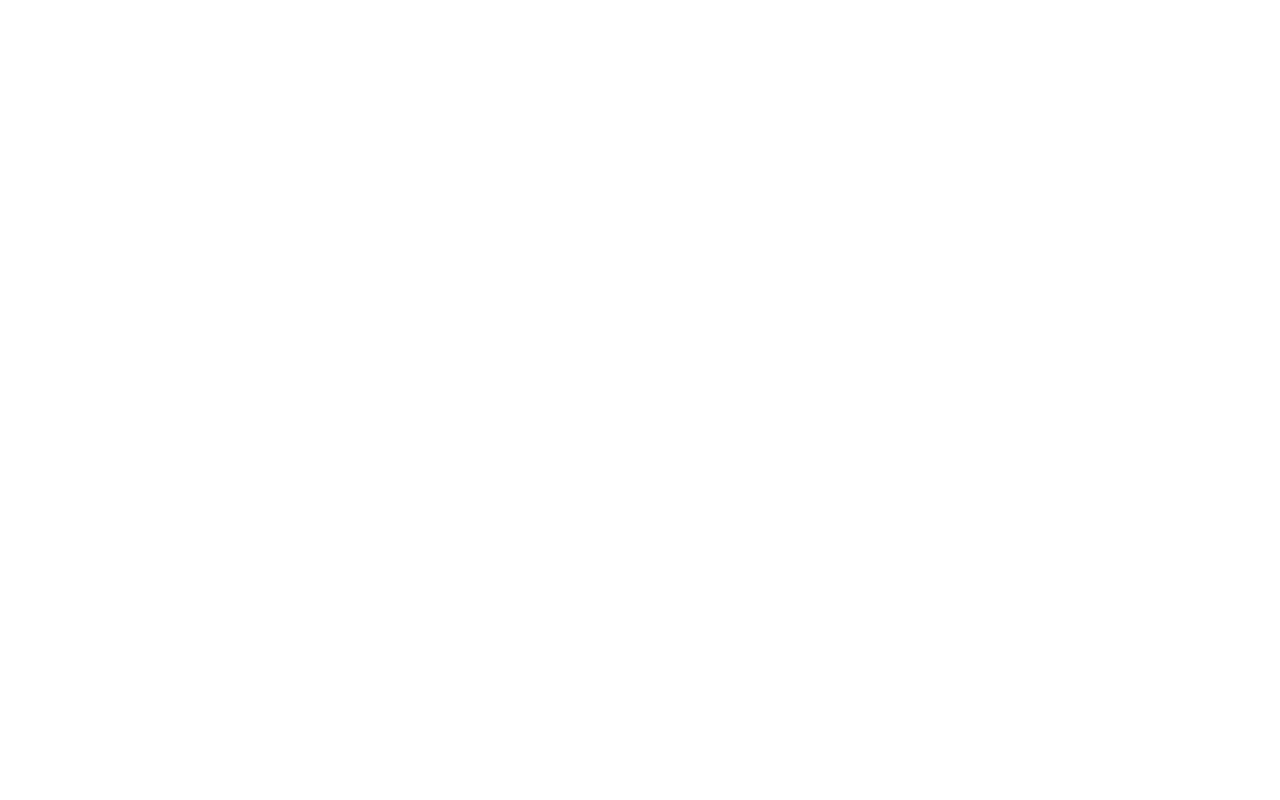
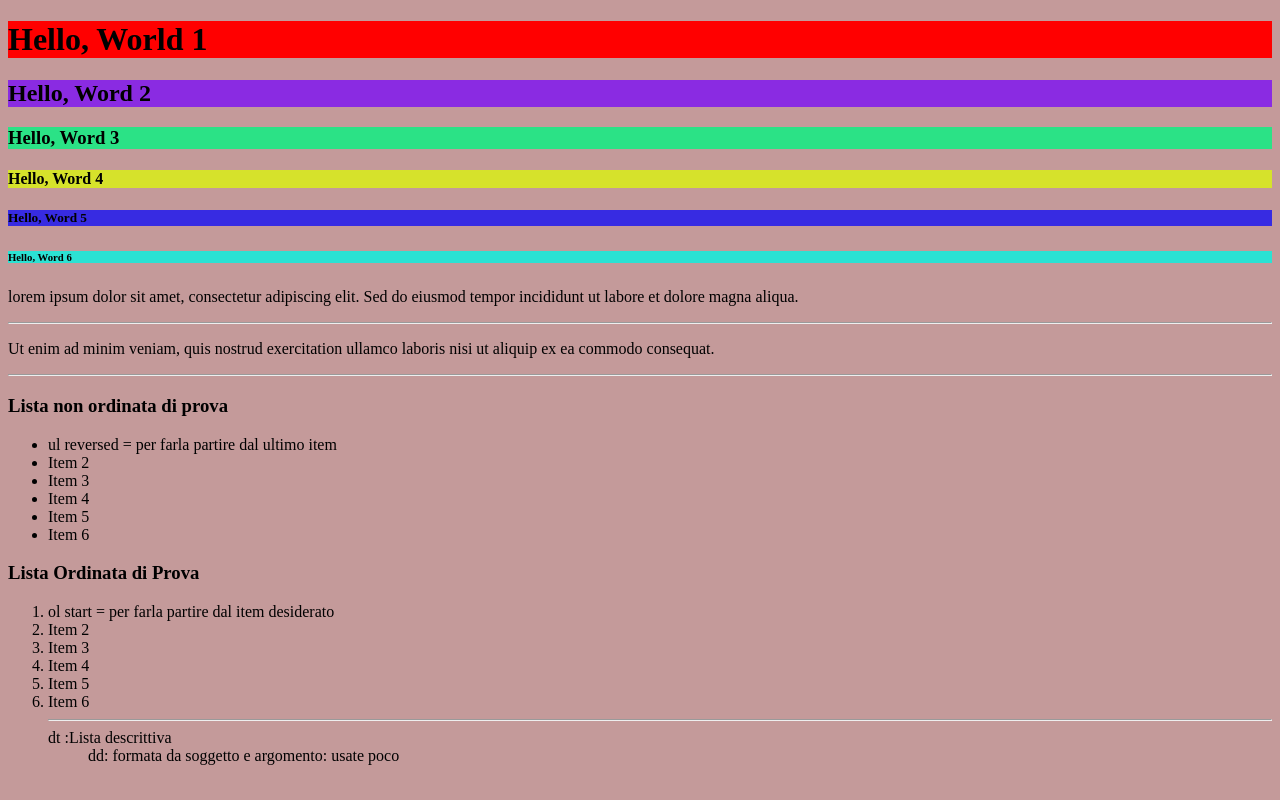
Before and after one commit to Federico-Roda97/Test, a website: page src/index.html in a window 1280 px wide. Drawn offline with Linux system fonts and the light colour scheme.

Commit message:
HTML test update

```diff
--- a/src/index.html
+++ b/src/index.html
@@ -1,11 +1,52 @@
-<!DOCTYPE html>
-<html>
-<head>
-    <title>Pagina</title>
+<!doctype html>
+<html lang="en">
+  <head>
+    <meta charset="UTF-8" />
+    <meta name="viewport" content="width=device-width, initial-scale=1.0" />
+    <link rel="icon" type="image/png" size=""32x32" href="/favicon.png" />
+    <title>Test HTML</title>
+    <meta
+        name="description"
+        content="A test HTML file for testing the HTML plugin."
+    />
 </head>
-<body>
-    <script src = "JavaScript.js">
+  <body style="background-color: rgb(196, 154, 154);">
+    <h1 style="background-color: red;">Hello, World 1</h1>
+    <h2 style="background-color: blueviolet;"> Hello, Word 2</h2>
+    <h3 style="background-color: rgb(43, 226, 134);"> Hello, Word 3</h3>
+    <h4 style="background-color: rgb(214, 226, 43);"> Hello, Word 4</h4>
+    <h5 style="background-color: rgb(55, 43, 226);"> Hello, Word 5</h5>
+    <h6 style="background-color: rgb(43, 226, 211);"> Hello, Word 6</h6>
 
-    </script>
-</body>
+    <p>lorem ipsum dolor sit amet, consectetur adipiscing elit.
+         Sed do eiusmod tempor incididunt ut labore et dolore magna aliqua.</p>
+    <hr>
+    <p>Ut enim ad minim veniam, quis nostrud exercitation ullamco laboris nisi
+         ut aliquip ex ea commodo consequat.</p>
+         <hr>
+    <h3>Lista non ordinata di prova</h3>
+    <ul>
+        <li> ul reversed = per farla partire dal ultimo item</li>
+        <li>Item 2</li>
+        <li>Item 3</li>
+        <li>Item 4</li>
+        <li>Item 5</li>
+        <li>Item 6</li>
+    </ul>
+
+    <h3>Lista Ordinata di Prova</h3>
+    <ol>
+        <li>ol start = per farla partire dal item desiderato</li>
+        <li>Item 2</li>
+        <li>Item 3</li>
+        <li>Item 4</li>
+        <li>Item 5</li>
+        <li>Item 6</li>
+<hr
+    <dl>
+    <dt>dt :Lista descrittiva</dt>
+    <dd>dd: formata da soggetto e argomento: usate poco</dd>
+    </dl>
+
+  </body>
 </html>
```
Also changed, not shown: README.md, src/JavaScript.js (line endings or trailing spaces).
